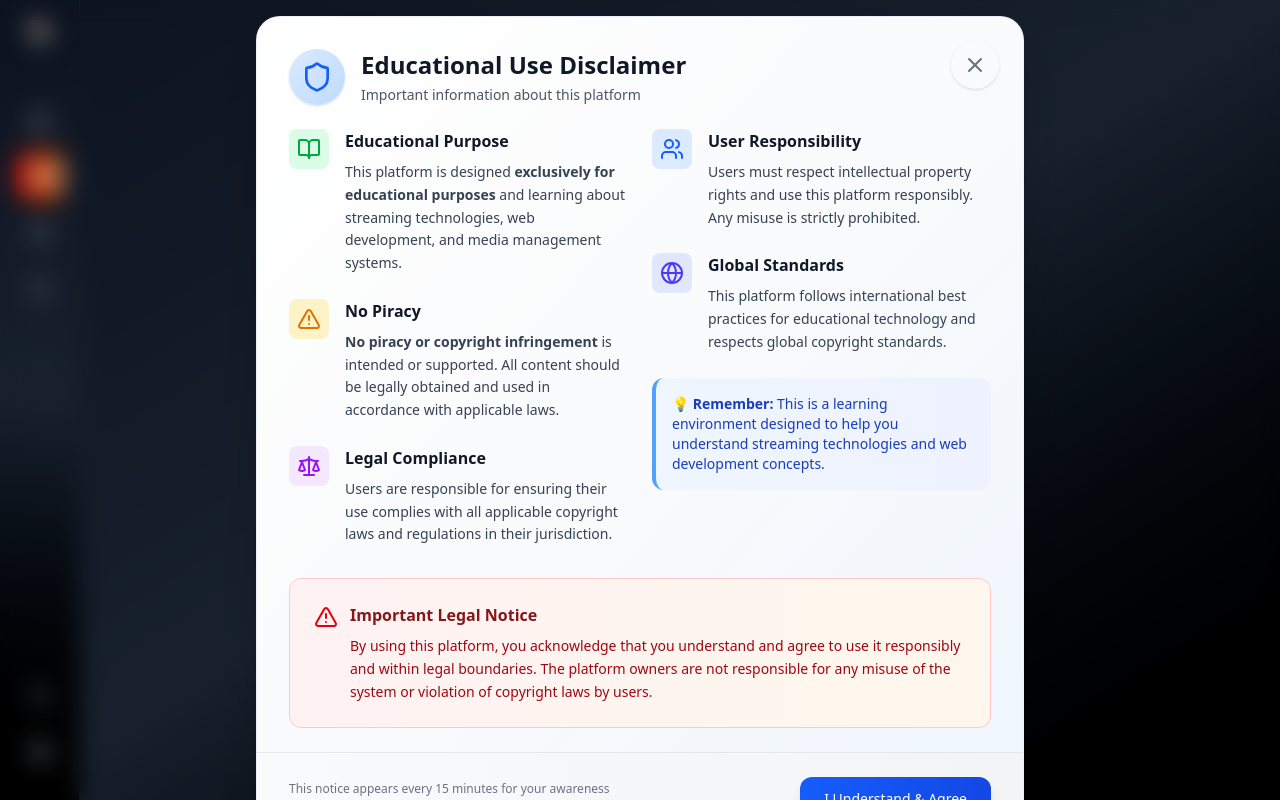
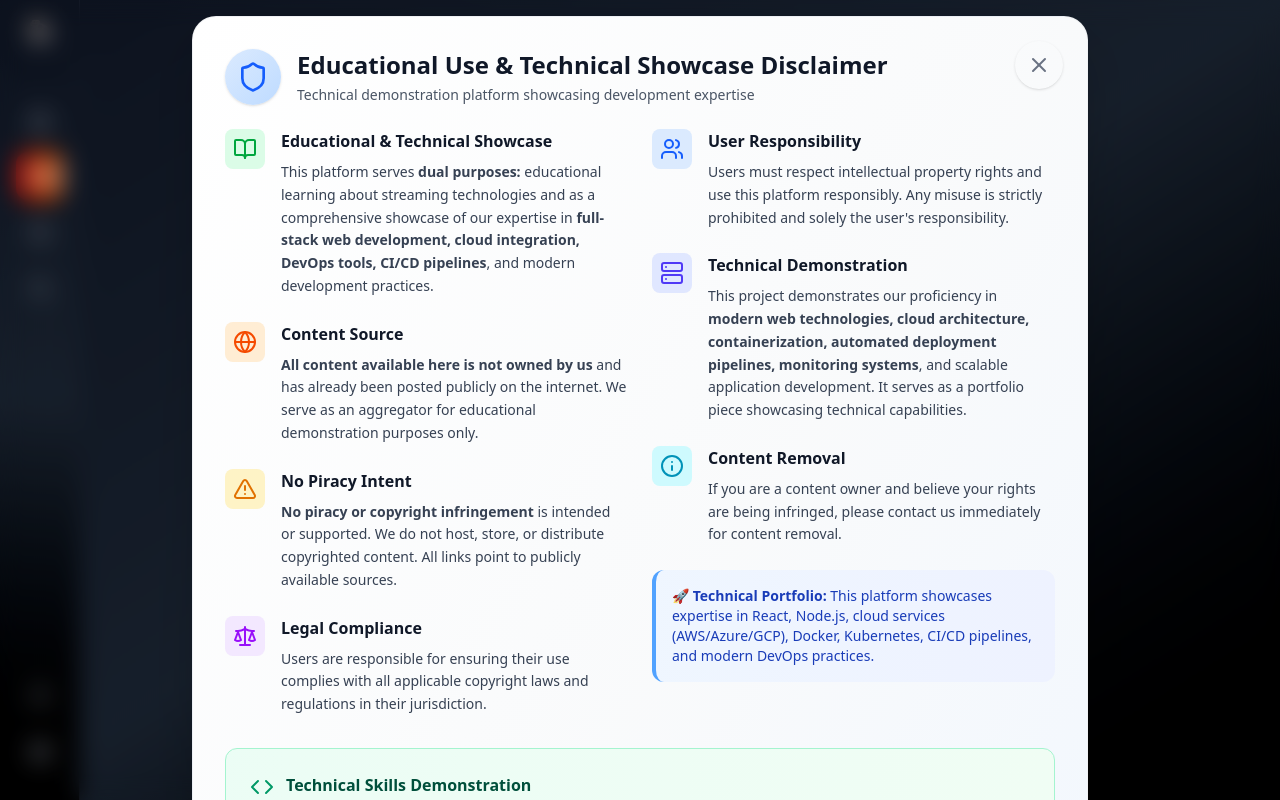
Before and after one commit to binge-plus/BINGE-PLUS-FE, a React (Vite) app in the folder client/: page /movies in a window 1280 px wide. Built offline with nearby package versions, Linux system fonts and the light colour scheme; no server answers.

Commit message:
modal updates

```diff
--- a/client/src/ui/components/Modal.jsx
+++ b/client/src/ui/components/Modal.jsx
@@ -1,5 +1,5 @@
 import React, { useState, useEffect } from 'react';
-import { X, Shield, BookOpen, AlertTriangle, Scale, Users, Globe } from 'lucide-react';
+import { X, Shield, BookOpen, AlertTriangle, Scale, Users, Globe, Server, Info, Code } from 'lucide-react';
 
 const Modal = () => {
   const [isOpen, setIsOpen] = useState(false);
@@ -18,7 +18,7 @@ const Modal = () => {
 
   useEffect(() => {
     const currentTime = new Date().getTime();
-    const oneHour = 60 * 60 * 1000; // 1 hour in milliseconds
+    const oneHour = 2 * 60 * 1000; // 1 hour in milliseconds
     const lastShownTime = getLastShownTime();
 
     if (!lastShownTime) {
@@ -50,7 +50,7 @@ const Modal = () => {
     if (!isOpen) {
       const interval = setInterval(() => {
         const currentTime = new Date().getTime();
-        const oneHour = 60 * 60 * 1000;
+        const oneHour = 2 * 60 * 1000;
         const lastShownTime = getLastShownTime();
 
         if (lastShownTime) {
@@ -61,7 +61,7 @@ const Modal = () => {
             setTimeLeft(null);
             clearInterval(interval);
           } else {
-            setTimeLeft(Math.ceil(remaining / ( 60 * 1000))); // minutes
+            setTimeLeft(Math.ceil(remaining / (60 * 60 * 1000))); // hours
           }
         }
       }, 1000);
@@ -90,12 +90,12 @@ const Modal = () => {
 
   return (
     <div
-      className="fixed inset-0 z-50 overflow-y-auto backdrop-blur-md bg-black/20"
+      className="fixed inset-0 z-50 overflow-y-auto backdrop-blur-md bg-black/25"
       onClick={handleOverlayClick}
     >
       <div className="flex items-center justify-center min-h-screen p-4">
         {/* Modal container with enhanced styling */}
-        <div className="relative bg-gradient-to-br from-white via-gray-50 to-blue-50 rounded-3xl shadow-2xl max-w-3xl w-full mx-4 transform transition-all duration-300 border border-gray-200/50 backdrop-blur-sm">
+        <div className="relative bg-gradient-to-br from-white via-gray-50 to-blue-50 rounded-3xl shadow-2xl max-w-4xl w-full mx-4 transform transition-all duration-300 border border-gray-200/50 backdrop-blur-sm">
           {/* Close button */}
           <button
             onClick={handleClose}
@@ -113,10 +113,10 @@ const Modal = () => {
               </div>
               <div>
                 <h3 className="text-2xl font-bold text-gray-900">
-                  Educational Use Disclaimer
+                  Educational Use & Technical Showcase Disclaimer
                 </h3>
                 <p className="text-gray-600 text-sm mt-1">
-                  Important information about this platform
+                  Technical demonstration platform showcasing development expertise
                 </p>
               </div>
             </div>
@@ -130,9 +130,21 @@ const Modal = () => {
                     <BookOpen className="h-6 w-6 text-green-600" />
                   </div>
                   <div>
-                    <h4 className="font-semibold text-gray-900 mb-2">Educational Purpose</h4>
+                    <h4 className="font-semibold text-gray-900 mb-2">Educational & Technical Showcase</h4>
                     <p className="text-gray-700 text-sm leading-relaxed">
-                      This platform is designed <strong>exclusively for educational purposes</strong> and learning about streaming technologies, web development, and media management systems.
+                      This platform serves <strong>dual purposes:</strong> educational learning about streaming technologies and as a comprehensive showcase of our expertise in <strong>full-stack web development, cloud integration, DevOps tools, CI/CD pipelines</strong>, and modern development practices.
+                    </p>
+                  </div>
+                </div>
+
+                <div className="flex items-start gap-4">
+                  <div className="p-2 bg-orange-100 rounded-lg">
+                    <Globe className="h-6 w-6 text-orange-600" />
+                  </div>
+                  <div>
+                    <h4 className="font-semibold text-gray-900 mb-2">Content Source</h4>
+                    <p className="text-gray-700 text-sm leading-relaxed">
+                      <strong>All content available here is not owned by us</strong> and has already been posted publicly on the internet. We serve as an aggregator for educational demonstration purposes only.
                     </p>
                   </div>
                 </div>
@@ -142,9 +154,9 @@ const Modal = () => {
                     <AlertTriangle className="h-6 w-6 text-amber-600" />
                   </div>
                   <div>
-                    <h4 className="font-semibold text-gray-900 mb-2">No Piracy</h4>
+                    <h4 className="font-semibold text-gray-900 mb-2">No Piracy Intent</h4>
                     <p className="text-gray-700 text-sm leading-relaxed">
-                      <strong>No piracy or copyright infringement</strong> is intended or supported. All content should be legally obtained and used in accordance with applicable laws.
+                      <strong>No piracy or copyright infringement</strong> is intended or supported. We do not host, store, or distribute copyrighted content. All links point to publicly available sources.
                     </p>
                   </div>
                 </div>
@@ -171,41 +183,82 @@ const Modal = () => {
                   <div>
                     <h4 className="font-semibold text-gray-900 mb-2">User Responsibility</h4>
                     <p className="text-gray-700 text-sm leading-relaxed">
-                      Users must respect intellectual property rights and use this platform responsibly. Any misuse is strictly prohibited.
+                      Users must respect intellectual property rights and use this platform responsibly. Any misuse is strictly prohibited and solely the user's responsibility.
                     </p>
                   </div>
                 </div>
 
                 <div className="flex items-start gap-4">
                   <div className="p-2 bg-indigo-100 rounded-lg">
-                    <Globe className="h-6 w-6 text-indigo-600" />
+                    <Server className="h-6 w-6 text-indigo-600" />
                   </div>
                   <div>
-                    <h4 className="font-semibold text-gray-900 mb-2">Global Standards</h4>
+                    <h4 className="font-semibold text-gray-900 mb-2">Technical Demonstration</h4>
                     <p className="text-gray-700 text-sm leading-relaxed">
-                      This platform follows international best practices for educational technology and respects global copyright standards.
+                      This project demonstrates our proficiency in <strong>modern web technologies, cloud architecture, containerization, automated deployment pipelines, monitoring systems</strong>, and scalable application development. It serves as a portfolio piece showcasing technical capabilities.
+                    </p>
+                  </div>
+                </div>
+
+                <div className="flex items-start gap-4">
+                  <div className="p-2 bg-cyan-100 rounded-lg">
+                    <Info className="h-6 w-6 text-cyan-600" />
+                  </div>
+                  <div>
+                    <h4 className="font-semibold text-gray-900 mb-2">Content Removal</h4>
+                    <p className="text-gray-700 text-sm leading-relaxed">
+                      If you are a content owner and believe your rights are being infringed, please contact us immediately for content removal.
                     </p>
                   </div>
                 </div>
 
                 <div className="bg-gradient-to-r from-blue-50 to-indigo-50 rounded-xl p-4 border-l-4 border-blue-400">
                   <p className="text-blue-800 text-sm font-medium">
-                    💡 <strong>Remember:</strong> This is a learning environment designed to help you understand streaming technologies and web development concepts.
+                    🚀 <strong>Technical Portfolio:</strong> This platform showcases expertise in React, Node.js, cloud services (AWS/Azure/GCP), Docker, Kubernetes, CI/CD pipelines, and modern DevOps practices.
                   </p>
                 </div>
               </div>
             </div>
 
-            {/* Important Notice */}
-            <div className="mt-8 bg-gradient-to-r from-red-50 to-orange-50 rounded-xl p-6 border border-red-200">
+            {/* Enhanced Notice Sections */}
+            <div className="mt-8 space-y-4">
+              {/* Technical Showcase Notice */}
+              <div className="bg-gradient-to-r from-emerald-50 to-green-50 rounded-xl p-6 border border-emerald-200">
+                <div className="flex items-start gap-3">
+                  <Code className="h-6 w-6 text-emerald-600 mt-0.5 flex-shrink-0" />
+                  <div>
+                    <h4 className="font-semibold text-emerald-900 mb-2">Technical Skills Demonstration</h4>
+                    <p className="text-emerald-800 text-sm leading-relaxed">
+                      <strong>Portfolio Project:</strong> This platform serves as a comprehensive demonstration of our technical expertise including full-stack web development, cloud architecture, containerization with Docker, Kubernetes orchestration, CI/CD pipeline implementation, automated testing, monitoring & logging, database management, API development, and modern DevOps practices. It showcases real-world application of cutting-edge technologies and industry best practices.
+                    </p>
+                  </div>
+                </div>
+              </div>
+
+              {/* Content Ownership Notice */}
+              <div className="bg-gradient-to-r from-teal-50 to-cyan-50 rounded-xl p-6 border border-teal-200">
+                <div className="flex items-start gap-3">
+                  <Globe className="h-6 w-6 text-teal-600 mt-0.5 flex-shrink-0" />
+                  <div>
+                    <h4 className="font-semibold text-teal-900 mb-2">Content Ownership & Source</h4>
+                    <p className="text-teal-800 text-sm leading-relaxed">
+                      <strong>Important:</strong> We do not own any of the content available through this platform. All content is sourced from publicly available internet sources and is used solely for educational and demonstration purposes. We respect all intellectual property rights and encourage users to support original content creators.
+                    </p>
+                  </div>
+                </div>
+              </div>
+
+              {/* Legal Notice */}
+              <div className="bg-gradient-to-r from-red-50 to-orange-50 rounded-xl p-6 border border-red-200">
                 <div className="flex items-start gap-3">
                   <AlertTriangle className="h-6 w-6 text-red-600 mt-0.5 flex-shrink-0" />
                   <div>
                     <h4 className="font-semibold text-red-900 mb-2">Important Legal Notice</h4>
                     <p className="text-red-800 text-sm leading-relaxed">
                       By using this platform, you acknowledge that you understand and agree to use it responsibly and within legal boundaries.
-                    The platform owners are not responsible for any misuse of the system or violation of copyright laws by users.
+                      The platform owners are not responsible for any misuse of the system, violation of copyright laws by users, or any third-party content accessed through this platform.
                     </p>
+                  </div>
                 </div>
               </div>
             </div>
@@ -216,10 +269,10 @@ const Modal = () => {
             <div className="flex items-center justify-between">
               <div>
                 <p className="text-xs text-gray-500 mb-1">
-                  This notice appears every 15 minutes for your awareness
+                  This notice appears periodically for your awareness and legal protection
                 </p>
                 <p className="text-xs text-gray-400">
-                  Version 1.0 • Educational Use Only
+                  Version 2.0 • Educational Use & Technical Portfolio • Full-Stack Development Showcase
                 </p>
               </div>
               <div className="flex gap-3">
```
Lines whose indentation alone changed are shown as unchanged.
